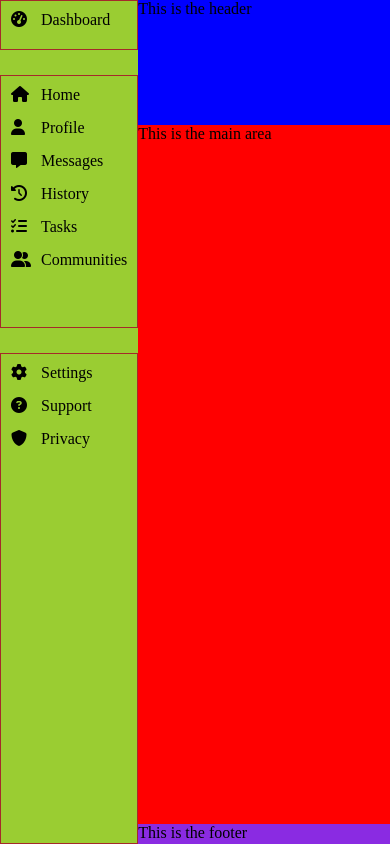
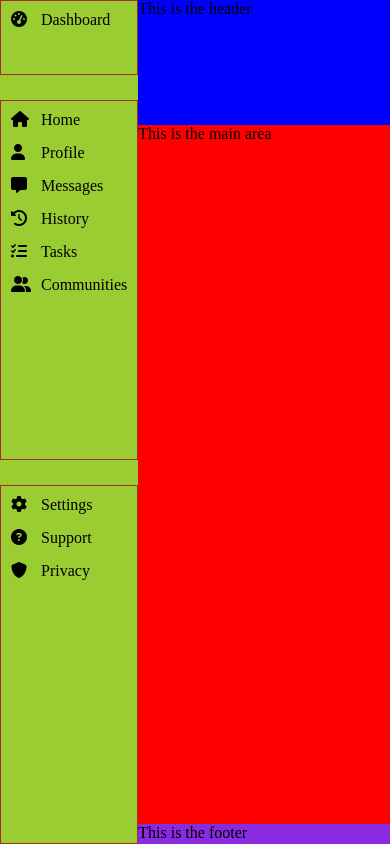
Before and after one commit to kerrmit019/admin-dashboard, a plain HTML site: page index.html in a window 390 px wide. Drawn offline with Linux system fonts and the light colour scheme.

Commit message:
Fix: responsiveness for sidebar

```diff
--- a/style.css
+++ b/style.css
@@ -23,7 +23,7 @@ main {
 aside {
   display: grid;
   background-color: yellowgreen;
-  grid-template-rows: 50px 30% auto;
+  grid-template-rows: 75px repeat(auto-fit, minmax(200px, 1fr));
   gap: 25px;
   grid-row: 1 / 4;
 }
```
